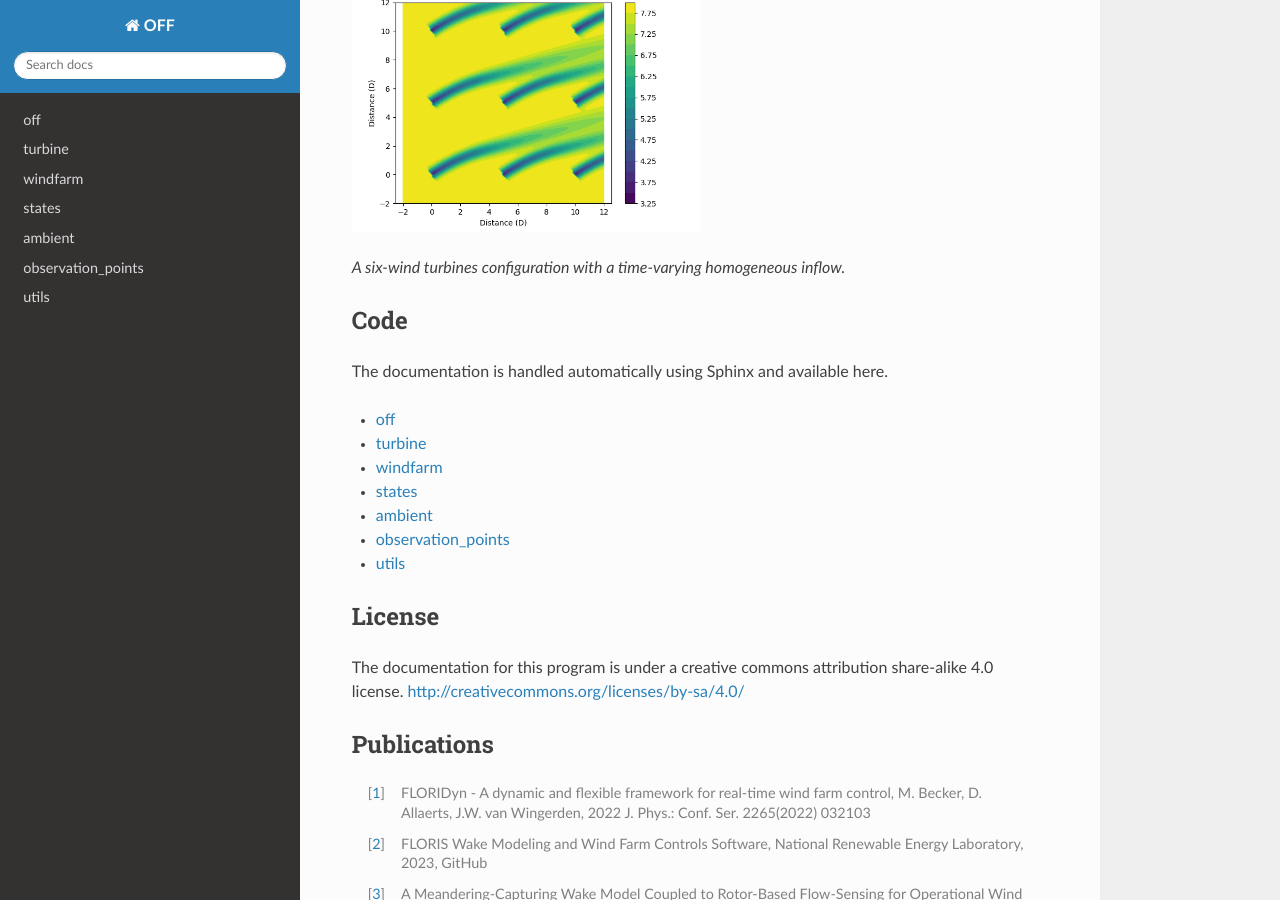
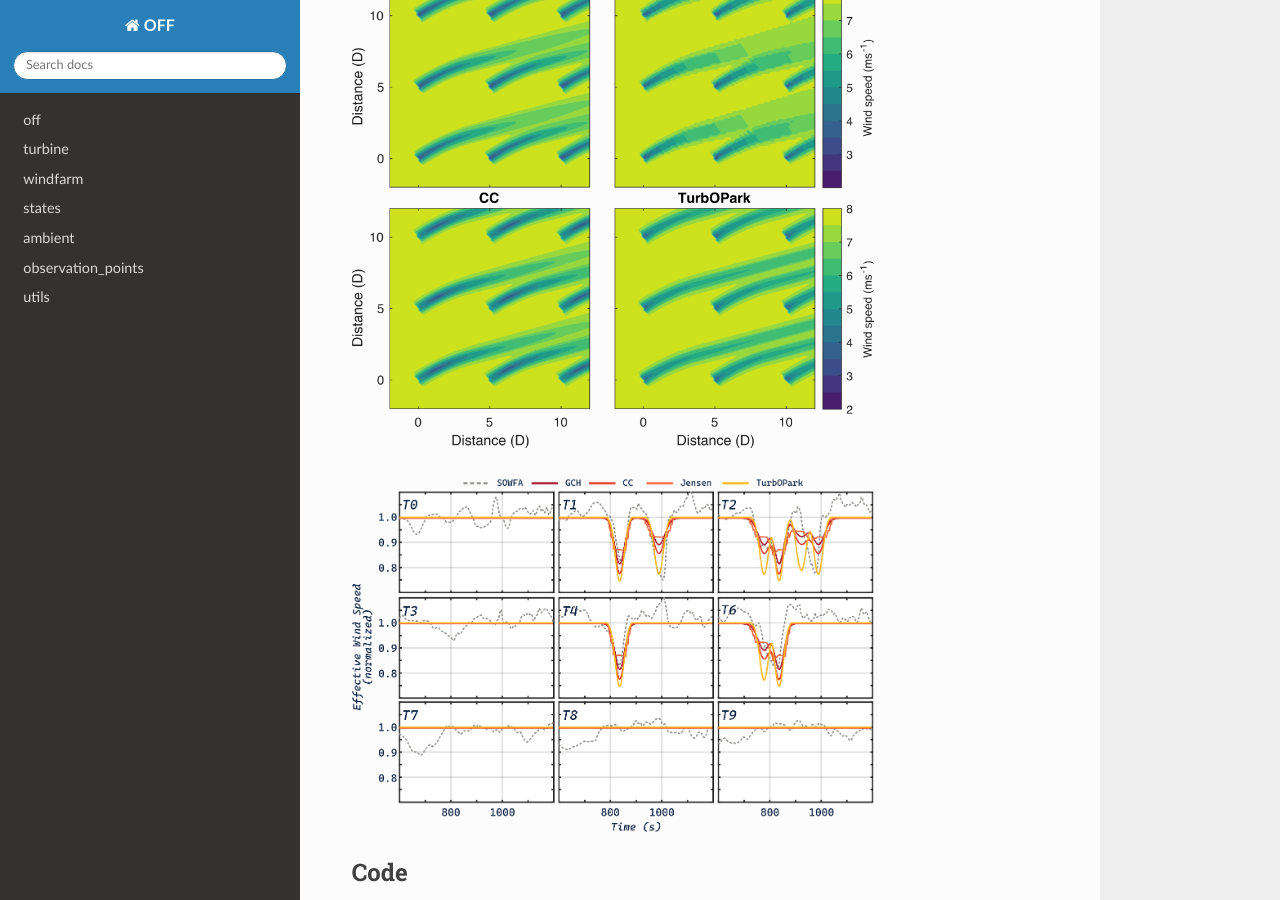
Before and after one commit to TUDelft-DataDrivenControl/OFF, a Sphinx documentation site: the page built from 01_Docs/source/index.rst, in a window 1280 px wide and 900 px high, scrolled down 927 px. Built offline with Sphinx 7.4.7 and the Read the Docs theme 2.0.0, drawn with Linux system fonts in a browser that asks for light colours.

Commit message:
Updated .png in doc

```diff
--- a/01_Docs/source/index.rst
+++ b/01_Docs/source/index.rst
@@ -12,10 +12,11 @@ Run the main.py in the `03_Code <https://github.com/TUDelft-DataDrivenControl/OF
 
 To change the simulation, you have to change the .yaml file OFF calls. This is defined by one of the first limes of code in the main function. The .yaml structure is showed in `run_example.yaml <https://github.com/TUDelft-DataDrivenControl/OFF/blob/main/02_Examples_and_Cases/02_Example_Cases/run_example.yaml>`_ . This is where you can change the wind farm layout, the flow conditions, the wake model etc.
 
-.. image:: media/turbine_effective_wind_speed_at_0700s.png
-   :width: 50%
+.. image:: media/9T_ueff_2x2.png
+   :width: 75%
 
-*A six-wind turbines configuration with a time-varying homogeneous inflow.*
+.. image:: media/Results_power_9T.png
+   :width: 75%
 
 Code
 ----
```
Also changed, not shown: 01_Docs/source/media/9T_ueff_2x2.png (added), 01_Docs/source/media/Results_power_9T.png (added).
